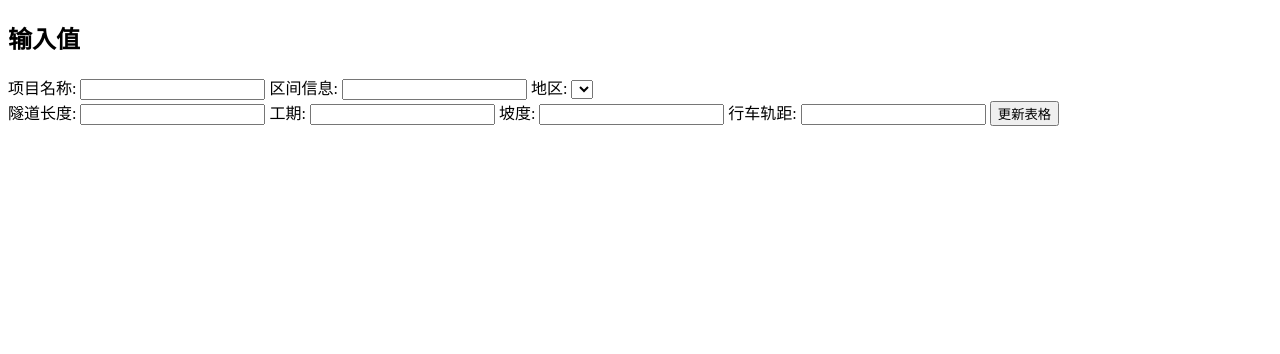
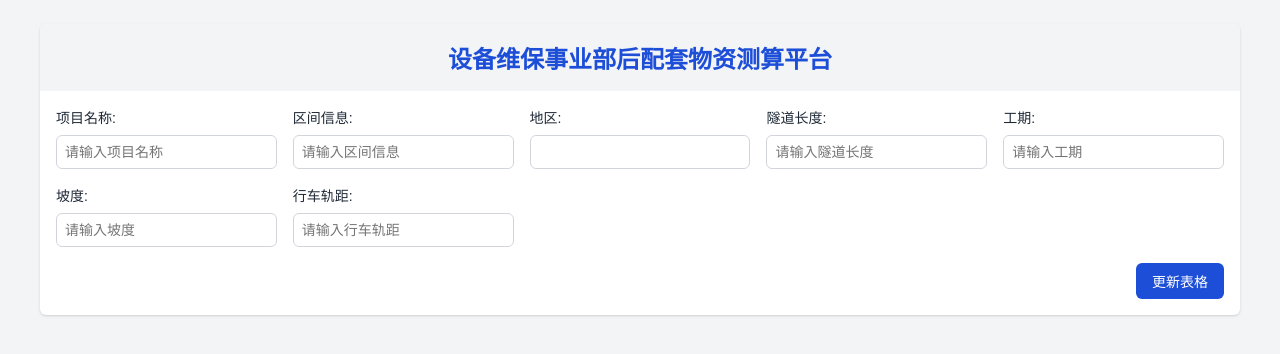
Before and after one commit to sikekidu/baojiacesuan, a plain HTML site: page index.html in a window 1280 px wide. Drawn offline with Linux system fonts and the light colour scheme; no server answers.

Commit message:
前端美化1

```diff
--- a/index.html
+++ b/index.html
@@ -3,6 +3,76 @@
 <head>
     <title>Google Sheets Input</title>
     <style>
+      body {
+        min-height: 100vh;
+        background-color: #f3f4f6;
+        padding: 1rem;
+        color: #1f2937;
+        font-family: Arial, sans-serif;
+      }
+      .card {
+        max-width: 1200px;
+        margin: 0 auto;
+        background-color: #ffffff;
+        border-radius: 0.375rem;
+        box-shadow: 0 1px 3px rgba(0, 0, 0, 0.1), 0 1px 2px rgba(0, 0, 0, 0.06);
+        overflow: hidden;
+      }
+      .card-header {
+        background-color: #f3f4f6;
+        padding: 1rem;
+        text-align: center;
+      }
+      .card-title {
+        font-size: 1.5rem;
+        font-weight: bold;
+        color: #1d4ed8;
+      }
+      .card-content {
+        padding: 1rem;
+      }
+      .form-grid {
+        display: grid;
+        gap: 1rem;
+        grid-template-columns: repeat(auto-fit, minmax(200px, 1fr));
+      }
+      .form-group {
+        display: flex;
+        flex-direction: column;
+      }
+      .form-group label {
+        font-size: 0.875rem;
+        font-weight: 500;
+        margin-bottom: 0.5rem;
+      }
+      .form-group input,
+      .form-group select {
+        padding: 0.5rem;
+        border: 1px solid #d1d5db;
+        border-radius: 0.375rem;
+        font-size: 0.875rem;
+      }
+      .form-group select {
+        appearance: none;
+        background-color: #ffffff;
+      }
+      .form-actions {
+        display: flex;
+        justify-content: flex-end;
+        margin-top: 1rem;
+      }
+      .form-actions button {
+        padding: 0.5rem 1rem;
+        background-color: #1d4ed8;
+        color: #ffffff;
+        border: none;
+        border-radius: 0.375rem;
+        font-size: 0.875rem;
+        cursor: pointer;
+      }
+      .form-actions button:hover {
+        background-color: #1e40af;
+      }
       #excel-table {
         border-collapse: collapse;
         width: 100%;
@@ -23,21 +93,51 @@
     </style>
 </head>
 <body>
-    <h2>输入值</h2>
-    <label for="input-C2">项目名称:</label> <input type="text" id="input-C2">
-    <label for="input-C3">区间信息:</label> <input type="text" id="input-C3">
-    <label for="input-C4">地区:</label>
-      <select id="input-C4"></select>
-    <br />
-    <label for="input-C6">隧道长度:</label> <input type="text" id="input-C6">
-    <label for="input-C7">工期:</label> <input type="text" id="input-C7">
-    <label for="input-C8">坡度:</label> <input type="text" id="input-C8">
-    <label for="input-C9">行车轨距:</label> <input type="text" id="input-C9">
-     <button onclick="submitData()">更新表格</button>
-     <button id="downloadButton" onclick="downloadExcel()" style="display: none;">下载Excel</button>
-
-    <h2 id="resultTitle" style="display: none;">结果</h2>
-    <div id="result" style="display: none;"></div>
+    <div class="card">
+        <div class="card-header">
+            <div class="card-title">设备维保事业部后配套物资测算平台</div>
+        </div>
+        <div class="card-content">
+            <form onsubmit="submitData(event)">
+                <div class="form-grid">
+                    <div class="form-group">
+                        <label for="input-C2">项目名称:</label>
+                        <input type="text" id="input-C2" placeholder="请输入项目名称">
+                    </div>
+                    <div class="form-group">
+                        <label for="input-C3">区间信息:</label>
+                        <input type="text" id="input-C3" placeholder="请输入区间信息">
+                    </div>
+                    <div class="form-group">
+                        <label for="input-C4">地区:</label>
+                        <select id="input-C4"></select>
+                    </div>
+                    <div class="form-group">
+                        <label for="input-C6">隧道长度:</label>
+                        <input type="text" id="input-C6" placeholder="请输入隧道长度">
+                    </div>
+                    <div class="form-group">
+                        <label for="input-C7">工期:</label>
+                        <input type="text" id="input-C7" placeholder="请输入工期">
+                    </div>
+                    <div class="form-group">
+                        <label for="input-C8">坡度:</label>
+                        <input type="text" id="input-C8" placeholder="请输入坡度">
+                    </div>
+                    <div class="form-group">
+                        <label for="input-C9">行车轨距:</label>
+                        <input type="text" id="input-C9" placeholder="请输入行车轨距">
+                    </div>
+                </div>
+                <div class="form-actions">
+                    <button type="submit">更新表格</button>
+                    <button id="downloadButton" onclick="downloadExcel()" style="display: none;">下载Excel</button>
+                </div>
+            </form>
+            <h2 id="resultTitle" style="display: none;">结果</h2>
+            <div id="result" style="display: none;"></div>
+        </div>
+    </div>
 
     <script>
        let dropdownOptions = [];
@@ -66,7 +166,8 @@
             console.error("Load option Error",error)
             });
 
-      function submitData() {
+      function submitData(event) {
+          event.preventDefault();
           const inputC2 = document.getElementById("input-C2").value;
           const inputC3 = document.getElementById("input-C3").value;
            const inputC4 = document.getElementById("input-C4").value;
```
